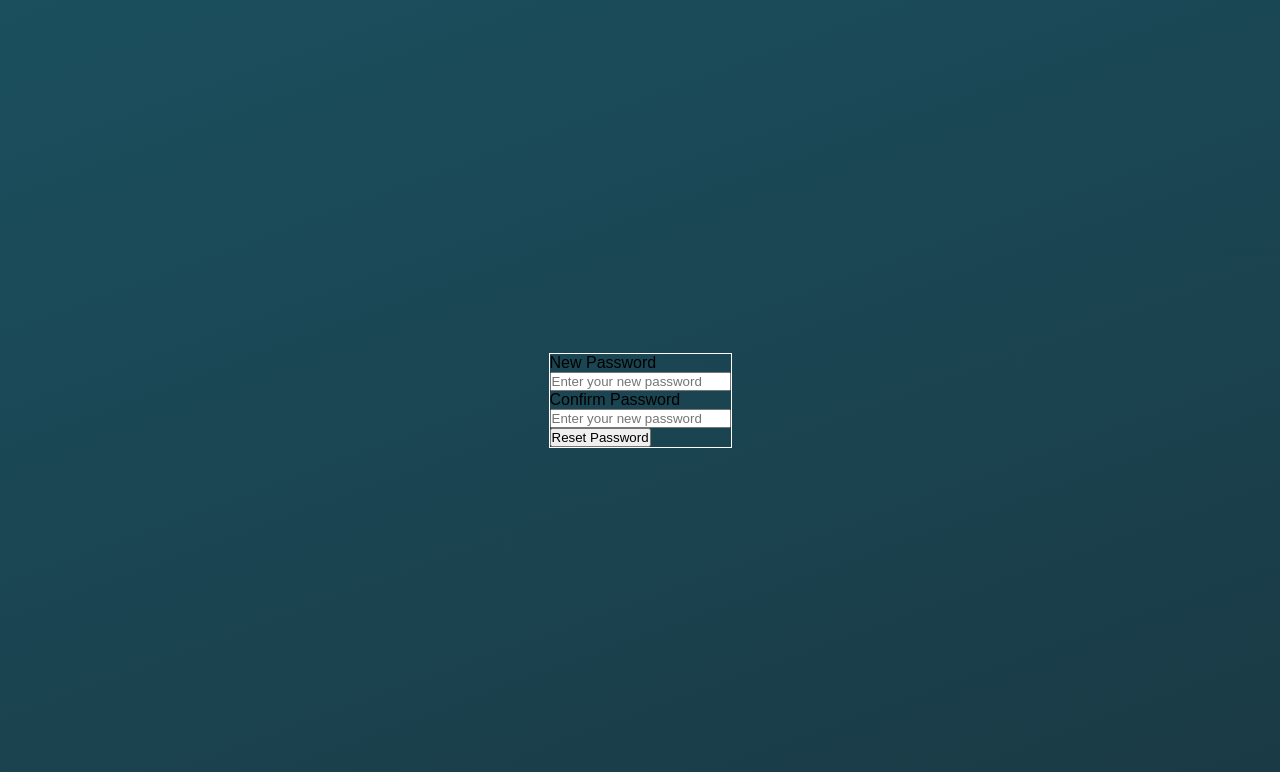
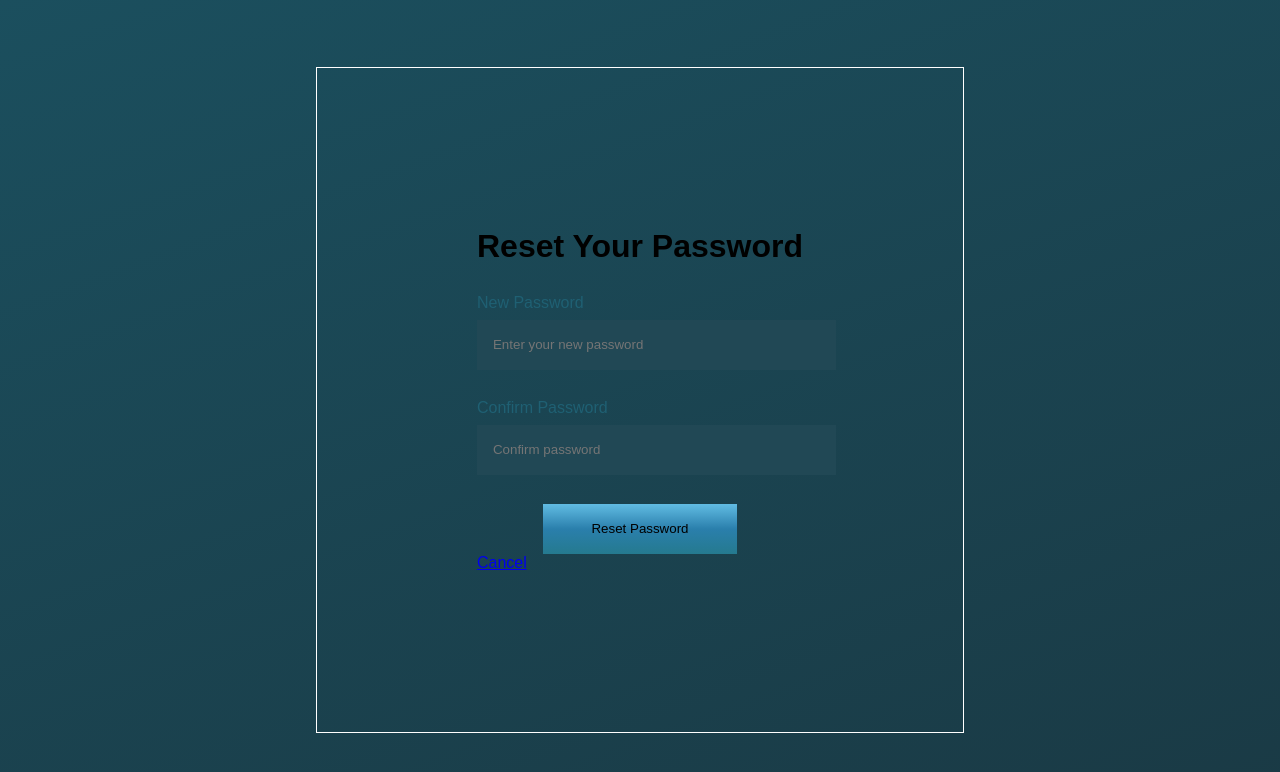
Before and after one commit to rahulrameshm0/Shopify, a Django app: page /reset/1/1/ in a window 1280 px wide. Shown: the top 772 px of the page. Run offline with Django 4.2, Linux system fonts and the light colour scheme; some web fonts are replaced.

Commit message:
styling reset password template

```diff
--- a/static/css/account-styling/password-reset-confirm.css
+++ b/static/css/account-styling/password-reset-confirm.css
@@ -16,8 +16,38 @@ body{
 
 .reset-password-form{
     border: 1px solid #ffffff;
+    padding: 10rem;
+}
+
+.reset-password-form form{
+    display: flex;
+    flex-direction: column;
+    gap: 1.8rem;
 }
 
 .reset-password-form label{
     display: block;
+    margin-bottom:0.5rem ;
+    color: #1f6073;
 }
+
+.reset-password-form input{
+    background: #214855;
+    border: none;
+    outline: none;
+    width: 110%;
+    padding: 1.1rem 3rem;
+}
+
+.reset-password-form input[type=password]{
+    padding-left:1rem ;
+    color: #1f6073;
+}
+
+.reset-password-form button{
+    display: block;
+    margin: 0 auto;
+    padding: 1.1rem 3rem;
+    border: none;
+    background: linear-gradient(#61bce3, #2a7fac, #257a8f);
+}
--- a/templates/account-section/password-reset-confirm.html
+++ b/templates/account-section/password-reset-confirm.html
@@ -18,15 +18,20 @@
     <form method="POST">
         {% csrf_token %}
 
+        <h1>Reset Your Password</h1>
         <div class="password-box-1">
             <label for="passowrd1">New Password</label>
             <input type="password" name="new_password1" id="new_password1" placeholder="Enter your new password">
         </div>
         <div class="password-box-2">
             <label for="password2">Confirm Password</label>
-            <input type="password" name="new_password2" id="new_password2" placeholder="Enter your new password">
+            <input type="password" name="new_password2" id="new_password2" placeholder="Confirm password">
         </div>
-        <button type="submit">Reset Password</button>
+
+        <div class="submit-or-cancel">
+            <button type="submit">Reset Password</button>
+            <a href="{% url 'signin' %}">Cancel</a>
+        </div>
     </form>
 
 </div>
```
